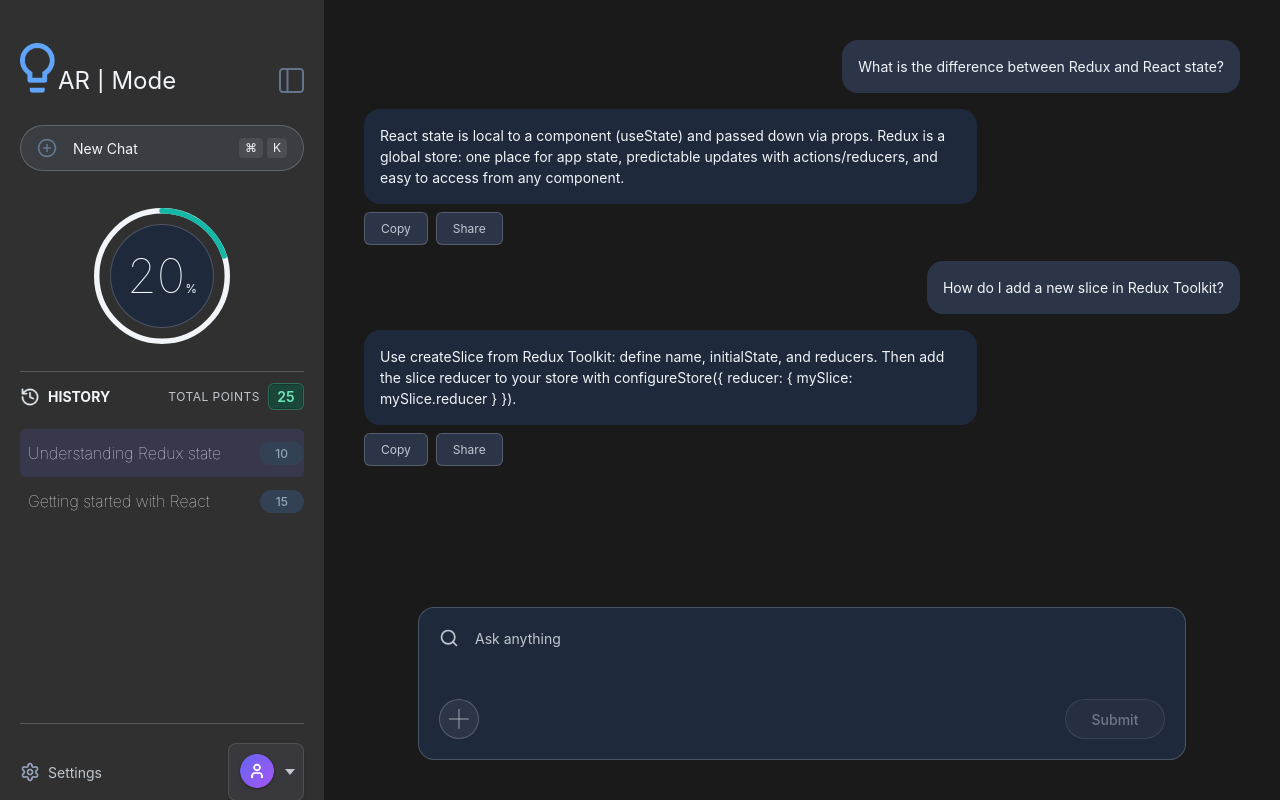
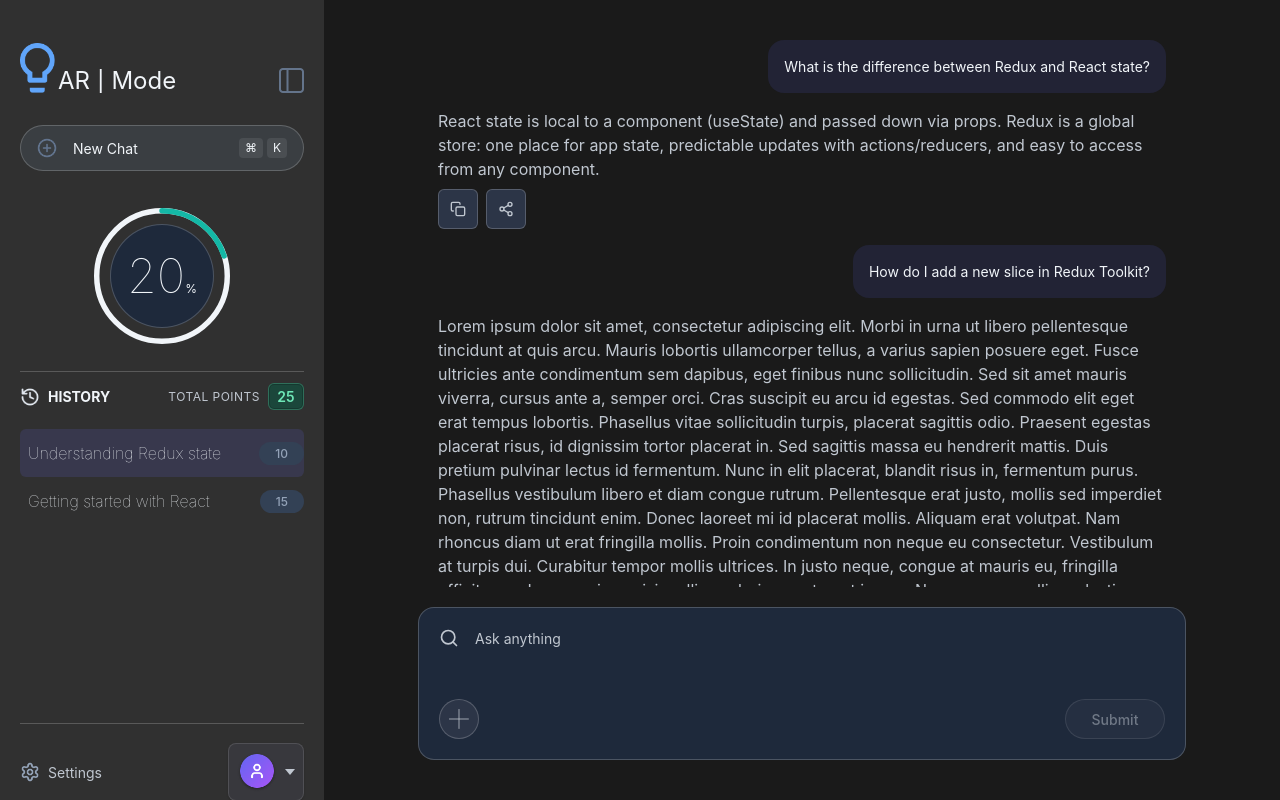
Before and after one commit to chingsley/pcproject, a React (Vite) app: page / in a window 1280 px wide. Built offline with nearby package versions, Linux system fonts and the light colour scheme; no server answers; what cohere-ai would draw is missing.

Commit message:
Center chat content area

```diff
--- a/package.json
+++ b/package.json
@@ -18,6 +18,7 @@
     "cohere-ai": "^7.20.0",
     "react": "^19.2.4",
     "react-dom": "^19.2.4",
+    "react-icons": "^5.6.0",
     "react-redux": "^9.2.0",
     "redux": "^5.0.1",
     "styled-components": "^6.3.11"
--- a/src/components/Layout/MainView/MainView.tsx
+++ b/src/components/Layout/MainView/MainView.tsx
@@ -8,9 +8,12 @@ import { toggleSidebar } from '../../../store/slices/uiSlice';
 import InputBox from './InputBox/InputBox';
 import MessageList from './MessageList/MessageList';
 
-const MainContainer = styled.div<{ $sidebarOpen: boolean }>`
+const MainContainer = styled.div<{ $sidebarOpen: boolean; }>`
   margin-left: ${(props) => (props.$sidebarOpen ? LAYOUT.SIDEBAR_WIDTH : '0')};
+  height: 100vh;
   min-height: 100vh;
+  box-sizing: border-box;
+  overflow: hidden;
   background-color: ${COLORS.MAIN_BG};
   transition: margin-left 0.3s ease-in-out;
   padding: ${LAYOUT.PANEL_PADDING};
@@ -47,6 +50,15 @@ const ChatContent = styled.div`
   display: flex;
   flex-direction: column;
   min-height: 0;
+  overflow-y: auto;
+  overflow-x: hidden;
+  scrollbar-width: none;
+  -ms-overflow-style: none;
+
+  &::-webkit-scrollbar {
+    width: 0;
+    height: 0;
+  }
 `;
 
 const InputBoxWrapper = styled.div`
--- a/src/components/Layout/MainView/MessageList/AssistantMessage.tsx
+++ b/src/components/Layout/MainView/MessageList/AssistantMessage.tsx
@@ -1,22 +1,21 @@
 import styled from 'styled-components';
+import { FiCopy, FiShare2 } from 'react-icons/fi';
 import { COLORS } from '../../../../constants/colors.constants';
 import { FONTS } from '../../../../constants/fonts.constants';
 import { SPACING } from '../../../../constants/spacing.constants';
 
-const BubbleWrapper = styled.div`
+const CanvaWrapper = styled.div`
   display: flex;
   justify-content: flex-start;
   margin-bottom: ${SPACING.BUTTON_PADDING_X};
 `;
 
-const Bubble = styled.div`
-  max-width: 70%;
-  padding: ${SPACING.BUTTON_PADDING_X};
-  background: ${COLORS.INPUT_BG};
+const Canva = styled.div`
+  width: 100%;
   border-radius: ${SPACING.RADIUS_SMALL};
-  color: ${COLORS.TEXT_PRIMARY};
   font-family: ${FONTS.FAMILY.PRIMARY};
-  font-size: ${FONTS.SIZE.MEDIUM};
+  font-size: ${FONTS.SIZE.LARGE};
+  color: ${COLORS.MUTED_WHITE};
   line-height: 1.5;
 `;
 
@@ -27,13 +26,16 @@ const Actions = styled.div`
 `;
 
 const ActionButton = styled.button`
-  padding: ${SPACING.BUTTON_PADDING_Y} ${SPACING.BUTTON_PADDING_X};
+  width: ${SPACING.UPLOAD_BUTTON_SIZE};
+  height: ${SPACING.UPLOAD_BUTTON_SIZE};
+  display: inline-flex;
+  align-items: center;
+  justify-content: center;
   background: ${COLORS.ACTION_BUTTON_BG};
   border: ${SPACING.BORDER_WIDTH} solid ${COLORS.BORDER_SUBTLE};
   border-radius: ${SPACING.RADIUS_SMALLER};
   color: ${COLORS.ACTION_BUTTON_TEXT};
-  font-family: ${FONTS.FAMILY.PRIMARY};
-  font-size: ${FONTS.SIZE.SMALL};
+  padding: 0;
   cursor: pointer;
   transition: opacity 0.2s ease;
 
@@ -44,6 +46,14 @@ const ActionButton = styled.button`
   &:active {
     transform: scale(0.98);
   }
+`;
+
+const ActionIcon = styled.span`
+  display: inline-flex;
+  align-items: center;
+  justify-content: center;
+  font-size: ${FONTS.SIZE.LARGE};
+  line-height: 1;
 `;
 
 export interface AssistantMessageProps {
@@ -76,15 +86,23 @@ const AssistantMessage = ({ content, answer }: AssistantMessageProps) => {
   };
 
   return (
-    <BubbleWrapper>
+    <CanvaWrapper>
       <div>
-        <Bubble>{content}</Bubble>
+        <Canva>{content}</Canva>
         <Actions>
-          <ActionButton onClick={handleCopy}>Copy</ActionButton>
-          <ActionButton onClick={handleShare}>Share</ActionButton>
+          <ActionButton onClick={handleCopy} aria-label="Copy message" title="Copy">
+            <ActionIcon>
+              <FiCopy />
+            </ActionIcon>
+          </ActionButton>
+          <ActionButton onClick={handleShare} aria-label="Share message" title="Share">
+            <ActionIcon>
+              <FiShare2 />
+            </ActionIcon>
+          </ActionButton>
         </Actions>
       </div>
-    </BubbleWrapper>
+    </CanvaWrapper>
   );
 };
 
--- a/src/components/Layout/MainView/MessageList/MessageList.tsx
+++ b/src/components/Layout/MainView/MessageList/MessageList.tsx
@@ -4,12 +4,13 @@ import { COLORS } from '../../../../constants/colors.constants';
 import { SPACING } from '../../../../constants/spacing.constants';
 import UserMessage from './UserMessage';
 import AssistantMessage from './AssistantMessage';
+import { LAYOUT } from '../../../../constants/layout.constants';
 
 const ListContainer = styled.div`
-  flex: 1;
-  overflow-y: auto;
   padding: ${SPACING.FIXED_OFFSET};
-  min-height: 0;
+  width: 100%;
+  max-width: ${LAYOUT.INPUT_BOX_WIDTH};
+  margin: 0 auto;
 `;
 
 const EmptyState = styled.div`
--- a/src/components/Layout/MainView/MessageList/UserMessage.tsx
+++ b/src/components/Layout/MainView/MessageList/UserMessage.tsx
@@ -12,7 +12,9 @@ const BubbleWrapper = styled.div`
 const Bubble = styled.div`
   max-width: 70%;
   padding: ${SPACING.BUTTON_PADDING_X};
-  background: ${COLORS.ACTION_BUTTON_BG};
+  // background: ${COLORS.ACTION_BUTTON_BG};
+  // background: #2f3e5c;
+  background: #2f325c69;
   border-radius: ${SPACING.RADIUS_SMALL};
   color: ${COLORS.TEXT_PRIMARY};
   font-family: ${FONTS.FAMILY.PRIMARY};
--- a/src/data/dummy/data.ts
+++ b/src/data/dummy/data.ts
@@ -113,10 +113,30 @@ const messagesById: Record<string, Message> = {
     chatId: chat2Id,
     role: 'assistant',
     content:
-      'Use createSlice from Redux Toolkit: define name, initialState, and reducers. Then add the slice reducer to your store with configureStore({ reducer: { mySlice: mySlice.reducer } }).',
+      `
+      Lorem ipsum dolor sit amet, consectetur adipiscing elit. Morbi in urna ut libero pellentesque tincidunt at quis arcu. Mauris lobortis ullamcorper tellus, a varius sapien posuere eget. Fusce ultricies ante condimentum sem dapibus, eget finibus nunc sollicitudin. Sed sit amet mauris viverra, cursus ante a, semper orci. Cras suscipit eu arcu id egestas. Sed commodo elit eget erat tempus lobortis. Phasellus vitae sollicitudin turpis, placerat sagittis odio. Praesent egestas placerat risus, id dignissim tortor placerat in. Sed sagittis massa eu hendrerit mattis.
+
+Duis pretium pulvinar lectus id fermentum. Nunc in elit placerat, blandit risus in, fermentum purus. Phasellus vestibulum libero et diam congue rutrum. Pellentesque erat justo, mollis sed imperdiet non, rutrum tincidunt enim. Donec laoreet mi id placerat mollis. Aliquam erat volutpat. Nam rhoncus diam ut erat fringilla mollis. Proin condimentum non neque eu consectetur. Vestibulum at turpis dui. Curabitur tempor mollis ultrices. In justo neque, congue at mauris eu, fringilla efficitur ex. In nec enim a nisi mollis scelerisque ut eget ipsum. Nunc ornare mollis molestie. Morbi elementum maximus mauris sollicitudin maximus. Sed at urna nec risus commodo elementum. Cras a facilisis enim, sit amet ullamcorper lorem.
+
+Vestibulum ante ipsum primis in faucibus orci luctus et ultrices posuere cubilia curae; Sed sed lorem ut nunc mollis sodales a cursus ex. Pellentesque egestas aliquam lectus non vestibulum. Praesent eget libero id velit hendrerit elementum ut vel erat. Etiam fringilla felis sit amet condimentum malesuada. Aenean rhoncus risus sit amet scelerisque auctor. Ut ac libero nisi. Sed ex lectus, viverra sed ex id, tempus maximus sapien. Curabitur tristique dolor ac tortor gravida lobortis. Donec a efficitur ex, nec vehicula leo. Pellentesque interdum odio mauris, et gravida nisi tempor ac. Ut dignissim sapien sed diam fringilla scelerisque. Nullam a ultrices tellus. Proin vitae felis mollis, vestibulum est a, porttitor dui.
+
+Sed justo ligula, molestie a malesuada ut, scelerisque pretium nisl. Etiam id tincidunt nisl. Ut at tincidunt nulla. Integer pulvinar egestas ex vel bibendum. In posuere feugiat sodales. Vestibulum ut laoreet eros. Donec non facilisis mauris. Quisque convallis aliquam lacus, in facilisis libero. Orci varius natoque penatibus et magnis dis parturient montes, nascetur ridiculus mus. Nulla sagittis ipsum sit amet gravida sodales. Aliquam mauris massa, pulvinar non dui molestie, suscipit dignissim risus. In maximus consequat auctor.
+
+Suspendisse sed quam non odio commodo ultrices. Cras eu suscipit dolor, nec ultricies sapien. Donec blandit, lectus nec placerat hendrerit, est sapien venenatis ligula, at posuere mauris elit sit amet elit. Vivamus et felis vel felis malesuada ullamcorper. Curabitur dictum odio felis, in scelerisque urna bibendum id. Duis magna quam, posuere at tincidunt sit amet, commodo nec diam. Mauris erat neque, vestibulum vel nisi vel, dignissim feugiat velit. Integer sed rutrum massa. Curabitur dapibus, odio non ornare pellentesque, massa lacus aliquam mi, in porttitor dui quam et velit. Aenean urna lacus, vulputate et lorem nec, vulputate posuere nunc. Duis sagittis leo eu tortor pharetra volutpat. Quisque in est erat. Aliquam at leo ut arcu placerat congue.
+      `,
     timestamp: '2025-03-11T14:31:18.000Z',
     msgResponse:
-      'Use createSlice from Redux Toolkit: define name, initialState, and reducers. Then add the slice reducer to your store with configureStore({ reducer: { mySlice: mySlice.reducer } }).',
+      `
+      Lorem ipsum dolor sit amet, consectetur adipiscing elit. Morbi in urna ut libero pellentesque tincidunt at quis arcu. Mauris lobortis ullamcorper tellus, a varius sapien posuere eget. Fusce ultricies ante condimentum sem dapibus, eget finibus nunc sollicitudin. Sed sit amet mauris viverra, cursus ante a, semper orci. Cras suscipit eu arcu id egestas. Sed commodo elit eget erat tempus lobortis. Phasellus vitae sollicitudin turpis, placerat sagittis odio. Praesent egestas placerat risus, id dignissim tortor placerat in. Sed sagittis massa eu hendrerit mattis.
+
+Duis pretium pulvinar lectus id fermentum. Nunc in elit placerat, blandit risus in, fermentum purus. Phasellus vestibulum libero et diam congue rutrum. Pellentesque erat justo, mollis sed imperdiet non, rutrum tincidunt enim. Donec laoreet mi id placerat mollis. Aliquam erat volutpat. Nam rhoncus diam ut erat fringilla mollis. Proin condimentum non neque eu consectetur. Vestibulum at turpis dui. Curabitur tempor mollis ultrices. In justo neque, congue at mauris eu, fringilla efficitur ex. In nec enim a nisi mollis scelerisque ut eget ipsum. Nunc ornare mollis molestie. Morbi elementum maximus mauris sollicitudin maximus. Sed at urna nec risus commodo elementum. Cras a facilisis enim, sit amet ullamcorper lorem.
+
+Vestibulum ante ipsum primis in faucibus orci luctus et ultrices posuere cubilia curae; Sed sed lorem ut nunc mollis sodales a cursus ex. Pellentesque egestas aliquam lectus non vestibulum. Praesent eget libero id velit hendrerit elementum ut vel erat. Etiam fringilla felis sit amet condimentum malesuada. Aenean rhoncus risus sit amet scelerisque auctor. Ut ac libero nisi. Sed ex lectus, viverra sed ex id, tempus maximus sapien. Curabitur tristique dolor ac tortor gravida lobortis. Donec a efficitur ex, nec vehicula leo. Pellentesque interdum odio mauris, et gravida nisi tempor ac. Ut dignissim sapien sed diam fringilla scelerisque. Nullam a ultrices tellus. Proin vitae felis mollis, vestibulum est a, porttitor dui.
+
+Sed justo ligula, molestie a malesuada ut, scelerisque pretium nisl. Etiam id tincidunt nisl. Ut at tincidunt nulla. Integer pulvinar egestas ex vel bibendum. In posuere feugiat sodales. Vestibulum ut laoreet eros. Donec non facilisis mauris. Quisque convallis aliquam lacus, in facilisis libero. Orci varius natoque penatibus et magnis dis parturient montes, nascetur ridiculus mus. Nulla sagittis ipsum sit amet gravida sodales. Aliquam mauris massa, pulvinar non dui molestie, suscipit dignissim risus. In maximus consequat auctor.
+
+Suspendisse sed quam non odio commodo ultrices. Cras eu suscipit dolor, nec ultricies sapien. Donec blandit, lectus nec placerat hendrerit, est sapien venenatis ligula, at posuere mauris elit sit amet elit. Vivamus et felis vel felis malesuada ullamcorper. Curabitur dictum odio felis, in scelerisque urna bibendum id. Duis magna quam, posuere at tincidunt sit amet, commodo nec diam. Mauris erat neque, vestibulum vel nisi vel, dignissim feugiat velit. Integer sed rutrum massa. Curabitur dapibus, odio non ornare pellentesque, massa lacus aliquam mi, in porttitor dui quam et velit. Aenean urna lacus, vulputate et lorem nec, vulputate posuere nunc. Duis sagittis leo eu tortor pharetra volutpat. Quisque in est erat. Aliquam at leo ut arcu placerat congue.
+      `,
     promptPoint: 5,
     question: 'How do I add a new slice in Redux Toolkit?',
     answer: 'Use createSlice from Redux Toolkit.',
--- a/src/utils/playground.ts
+++ b/src/utils/playground.ts
@@ -1,7 +1,6 @@
-const IS_OFF = 1;
+const ON = 0;
 
 export const drawBorder = (color?: string) => {
-  if (IS_OFF) return 'none';
-
-  return `1px solid ${color || 'red'}`;
+  if (ON) return `1px solid ${color || 'red'}`;
+  return 'none';
 };
```
Also changed, not shown: 2 other files (tests, documents, lock files or other folders).
